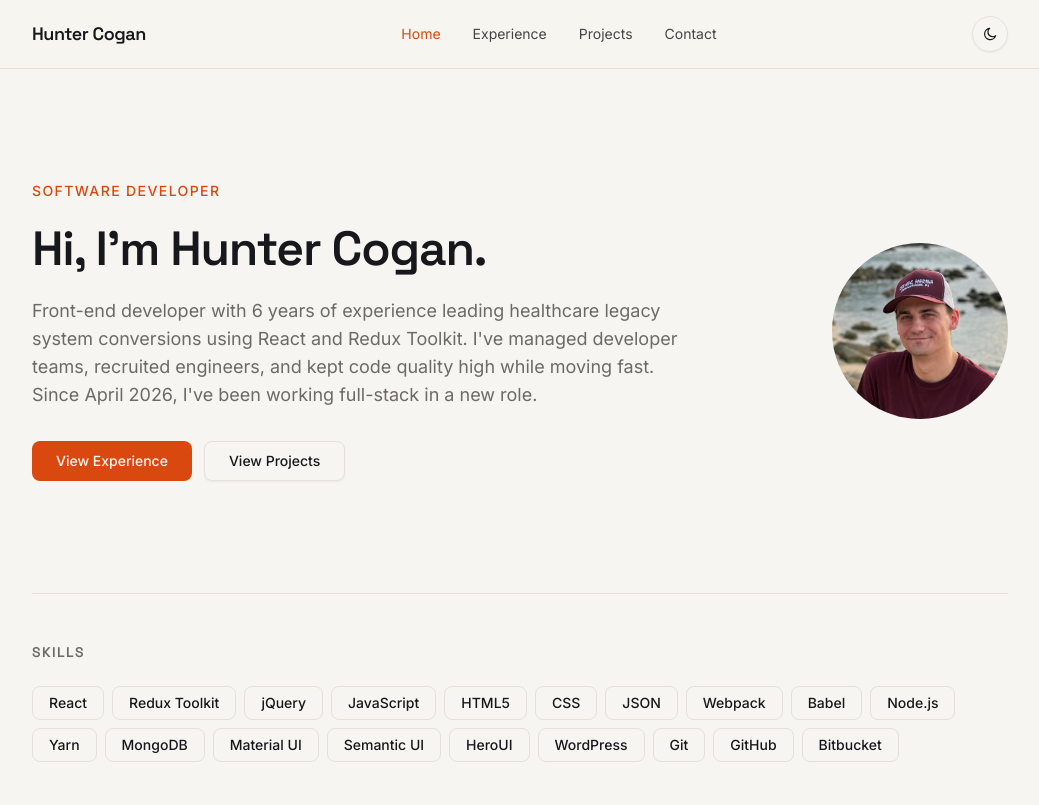
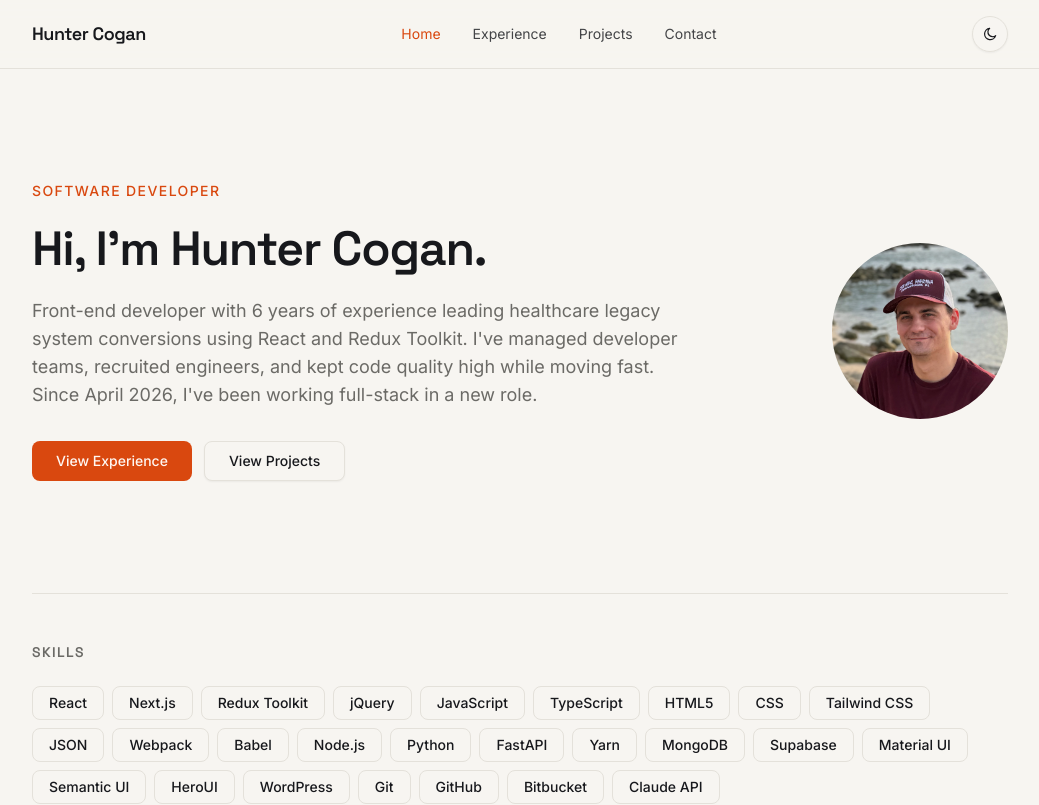
Before and after one commit to HunterCogan/huntercogan.com, a Next.js app: page / in a window 1280 px wide. Shown: the top 805 px of the page, without its empty margins (120-1159 px from the left). Built offline with nearby package versions, Linux system fonts and the light colour scheme.

Commit message:
add new skills to list

```diff
--- a/src/data/skills.ts
+++ b/src/data/skills.ts
@@ -1,16 +1,22 @@
 export const skills: string[] = [
   "React",
+  "Next.js",
   "Redux Toolkit",
   "jQuery",
   "JavaScript",
+  "TypeScript",
   "HTML5",
   "CSS",
+  "Tailwind CSS",
   "JSON",
   "Webpack",
   "Babel",
   "Node.js",
+  "Python",
+  "FastAPI",
   "Yarn",
   "MongoDB",
+  "Supabase",
   "Material UI",
   "Semantic UI",
   "HeroUI",
@@ -18,4 +24,5 @@ export const skills: string[] = [
   "Git",
   "GitHub",
   "Bitbucket",
+  "Claude API",
 ];
```
